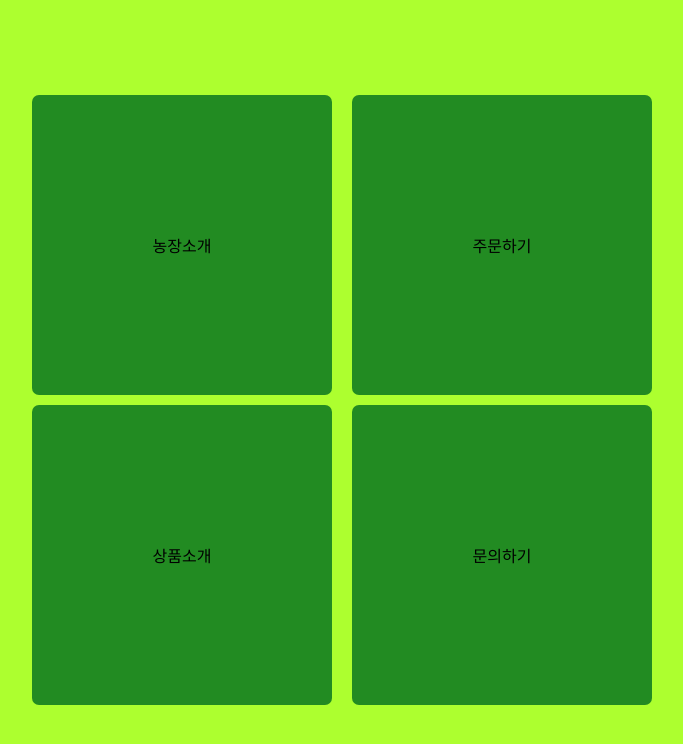
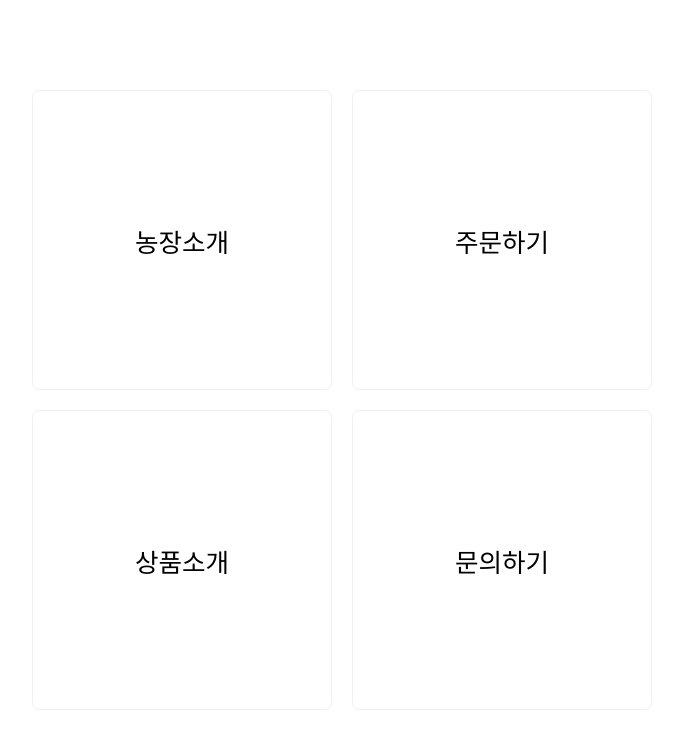
Before and after one commit to Soheebrighton/Wangshin_Farm, a Next.js app: page / in a window 1280 px wide. Shown: the top 744 px of the page, without its empty margins (298-981 px from the left). Built offline with nearby package versions, Linux system fonts and the light colour scheme.

Commit message:
home css updated

```diff
--- a/src/components/home/Home.container.tsx
+++ b/src/components/home/Home.container.tsx
@@ -4,8 +4,6 @@ const Background = styled.div`
   display: flex;
   justify-content: center;
   align-items: center;
-  background-color: greenyellow;
-
   height: 100vh;
 `;
 
@@ -22,15 +20,16 @@ const ContainerWrapper = styled.div`
 `;
 
 const Container = styled.div`
+  font-size: 1.6rem;
   width: 300px;
   height: 300px;
-  background-color: forestgreen;
+  border: 1px solid #f1f1f1;
   display: flex;
   flex-direction: column;
   justify-content: center;
   align-items: center;
   border-radius: 7px;
-  margin: 10px;
+  margin: 20px 10px;
   cursor: pointer;
 `;
 
```
